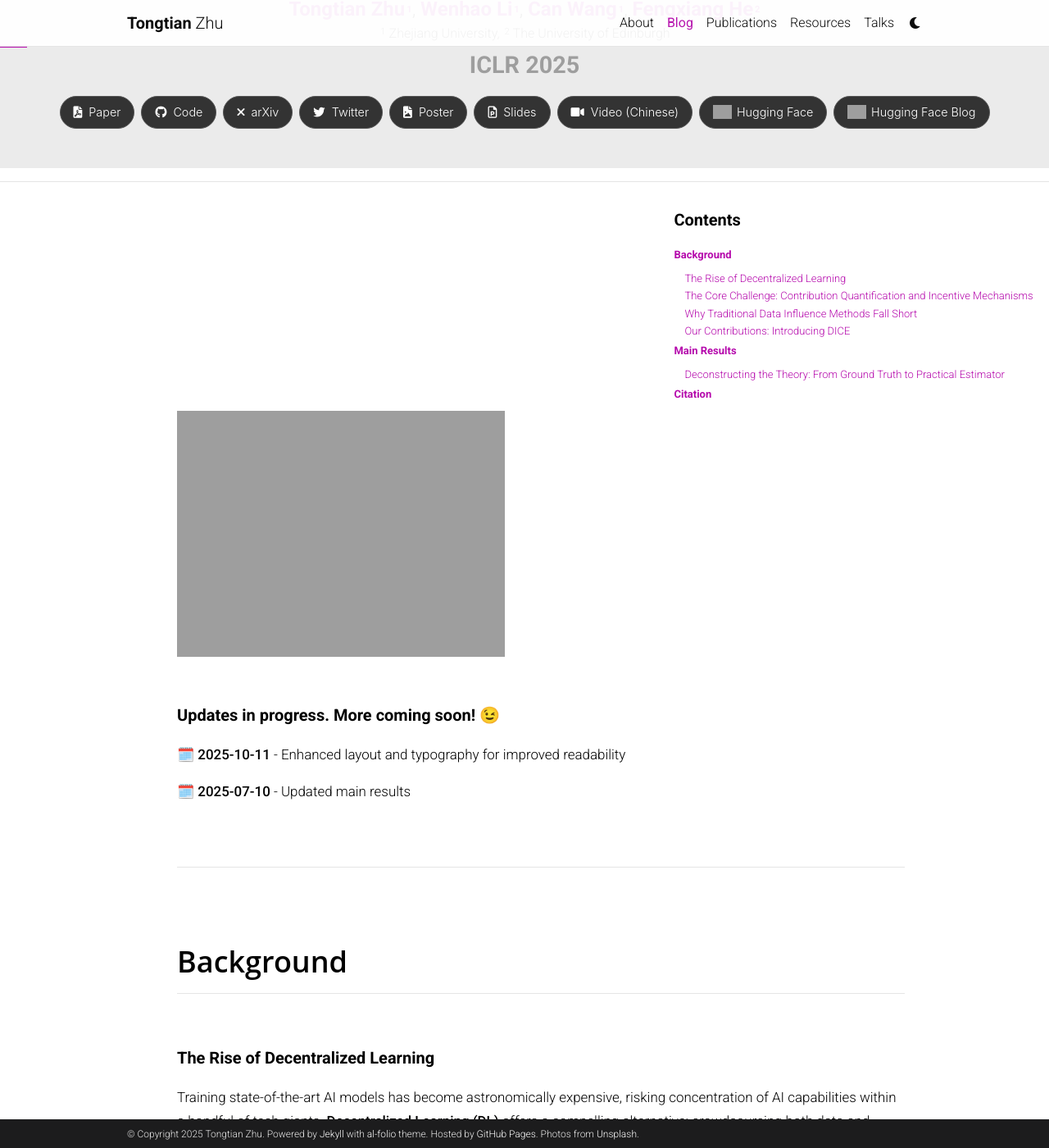
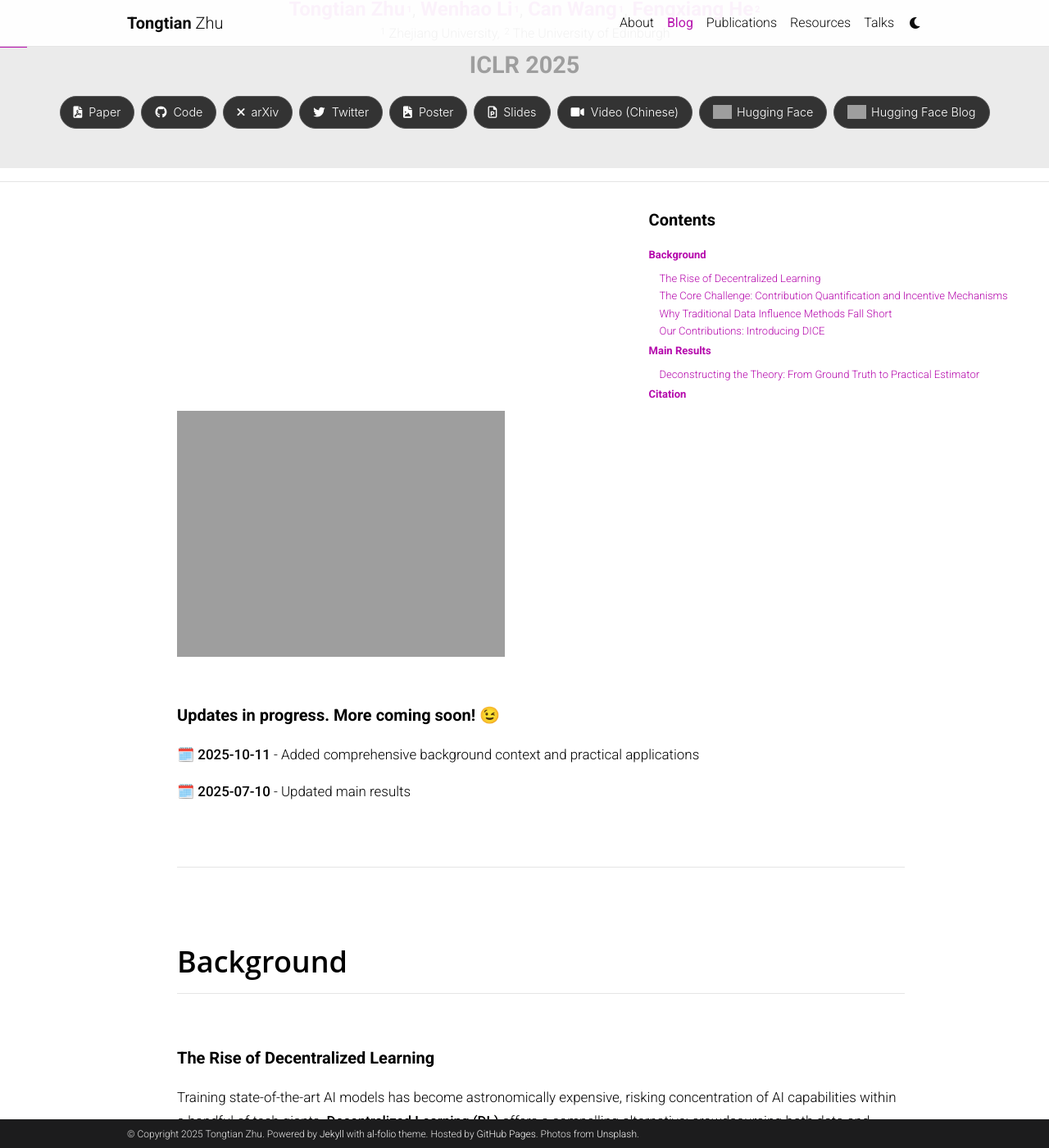
Before and after one commit to Raiden-Zhu/Raiden-Zhu.github.io, a Jekyll site: the page built from _posts/2025-03-15-DICE.md, in a window 1280 px wide and 1400 px high, scrolled down 255 px. Shown: the whole window at 82% size. Built offline with Jekyll 4.4.1, drawn with Linux system fonts in a browser that asks for light colours; comment, search, counter and statistics services are not loaded; a style sheet for code colours, icons or effects is not loaded; some of the changed lines change nothing that is shown; grey boxes are pictures that could not be loaded.

Commit message:
fix: correctly position TOC on left using grid named areas
Layout Fix:
- Change TOC grid-column from numeric (1/4) to named areas (page-start/text-start)
- This places TOC in the proper left sidebar region of Distill layout
- Remove right padding, add left alignment to ensure leftmost positioning

Content Update:
- Update 2025-10-11 entry to accurately reflect new content:
  'Added comprehensive background context and practical applications'
- Better represents the substantial background sections and application
  examples (anomaly detection, peer selection, fair incentives) added

```diff
--- a/_posts/2025-03-15-DICE.md
+++ b/_posts/2025-03-15-DICE.md
@@ -88,10 +88,11 @@ _styles: >
 
   /* --- Fix TOC Position (Keep on Left Side) --- */
   d-contents {
-    grid-column: 1 / 4 !important;
+    grid-column: page-start / text-start !important;
     justify-self: start !important;
     align-self: start !important;
-    padding-right: 20px !important;
+    padding-left: 0 !important;
+    margin-left: 0 !important;
   }
 
   /* --- Main Article Layout --- */
@@ -178,7 +179,7 @@ _styles: >
 
 ### Updates in progress. More coming soon! 😉
 
-🗓️ **2025-10-11** - Enhanced layout and typography for improved readability
+🗓️ **2025-10-11** - Added comprehensive background context and practical applications
 
 🗓️ **2025-07-10** - Updated main results
 
```
